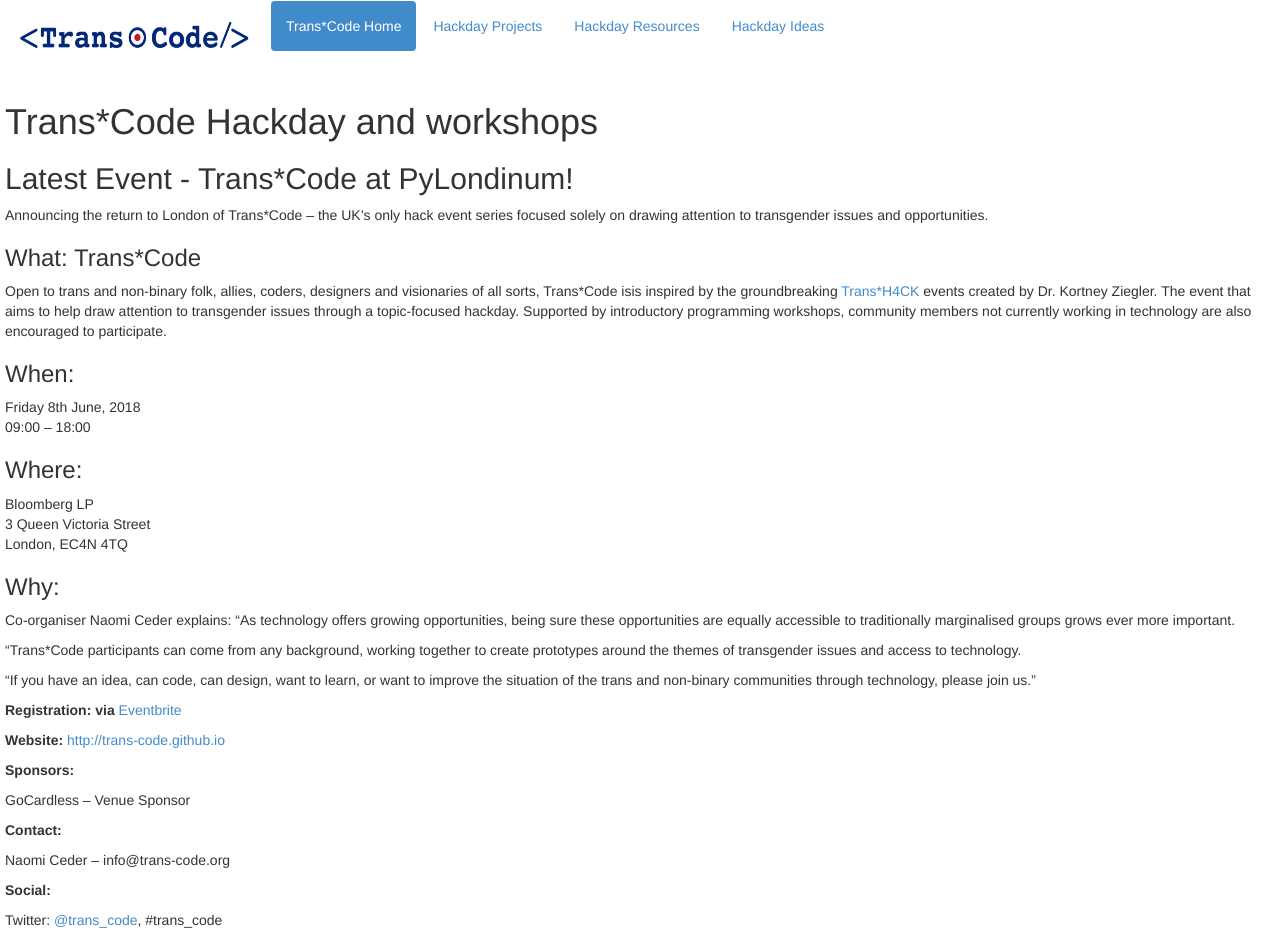
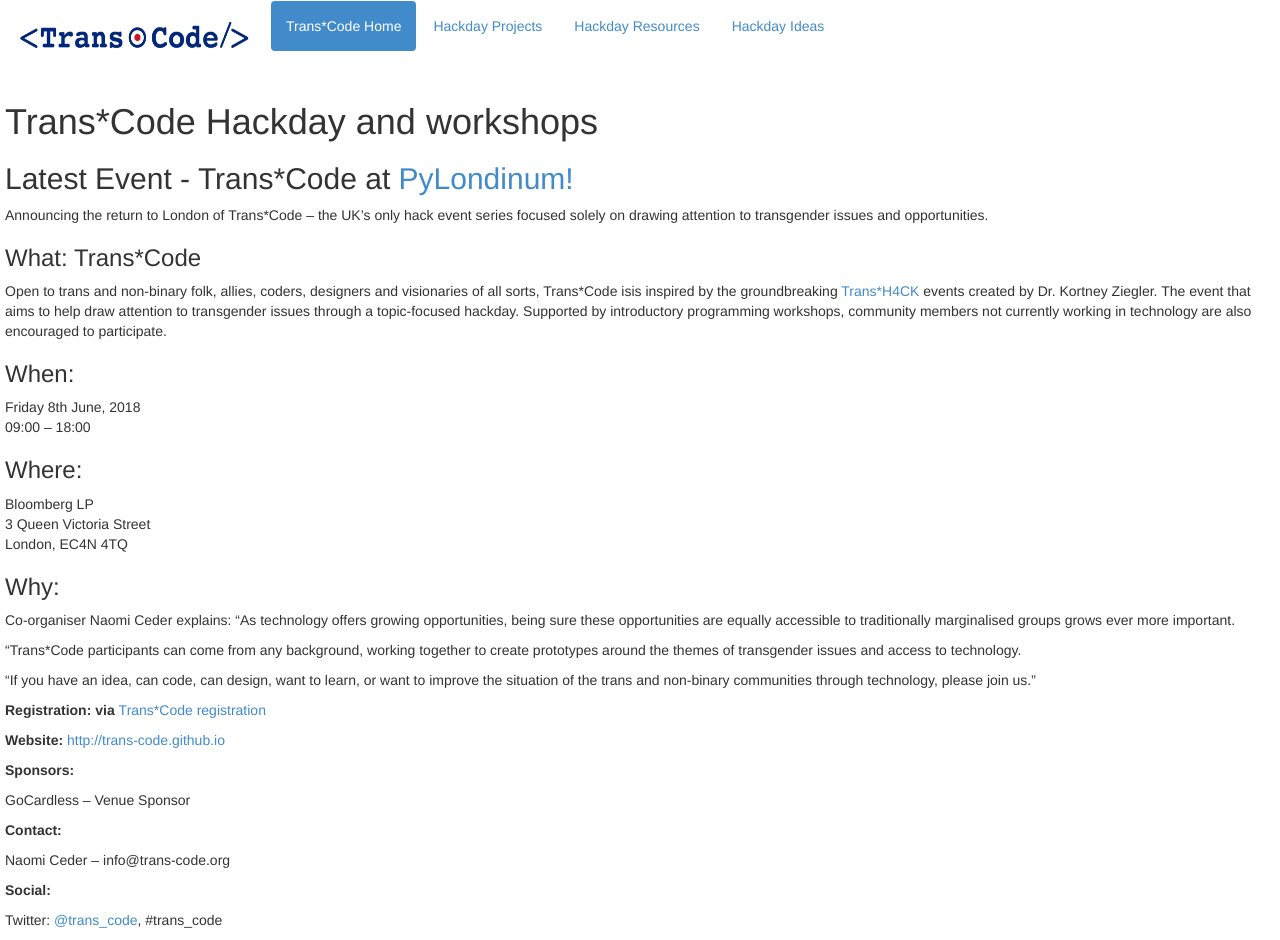
Before and after one commit to Trans-Code/Trans-Code.github.io, a Jekyll site: the page built from index.html, in a window 1280 px wide. Built offline with Jekyll 4.4.1, drawn with Linux system fonts in a browser that asks for light colours.

Commit message:
add Pylondinium link

```diff
--- a/index.html
+++ b/index.html
@@ -4,7 +4,7 @@
 ---
 
 <h1>Trans*Code Hackday and workshops</H1>
-<h2>Latest Event - Trans*Code at PyLondinum! </h2>
+<h2>Latest Event - Trans*Code at <a href="https://pylondinium.org/" target="_blank">PyLondinum!</a> </h2>
 <p>Announcing the return to London of Trans*Code &#8211; the UK’s only hack event series focused solely on drawing attention to transgender issues and opportunities.</p>
 <h3>What: Trans*Code</h3>
 <p>Open to trans and non-binary folk, allies, coders, designers and visionaries of all sorts, Trans*Code isis inspired by the groundbreaking <a href="http://www.transhack.org/">Trans*H4CK</a> events created by Dr. Kortney Ziegler. The event that aims to help draw attention to transgender issues through a topic-focused hackday. Supported by introductory programming workshops, community members not currently working in technology are also encouraged to participate.</p>
@@ -19,7 +19,9 @@
 <p>Co-organiser Naomi Ceder explains: “As technology offers growing opportunities, being sure these opportunities are equally accessible to traditionally marginalised groups grows ever more important.</p>
 <p>“Trans*Code participants can come from any background, working together to create prototypes around the themes of transgender issues and access to technology.</p>
 <p>“If you have an idea, can code, can design, want to learn, or want to improve the situation of the trans and non-binary communities through technology, please join us.”</p>
-<p><b>Registration: via </b><a href=https://go.bloomberg.com/attend/invite/transcode-hackday/" target="_blank">Eventbrite</a><b><br />
+<p><b>Registration: via </b><a
+href=https://go.bloomberg.com/attend/invite/transcode-hackday/"
+target="_blank">Trans*Code registration</a><b><br />
 </b></p>
 <p><b>Website: </b><a href="http://trans-code.github.io">http://trans-code.github.io</a></p>
 <p><b>Sponsors:</b></p>
```
